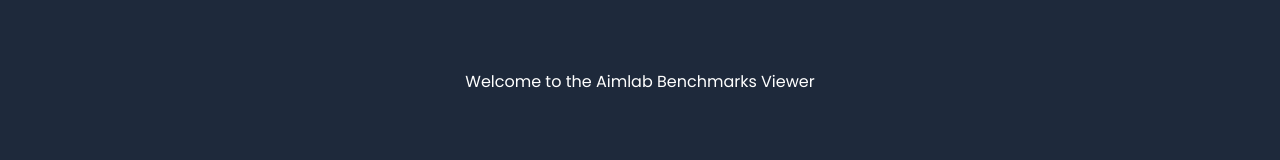
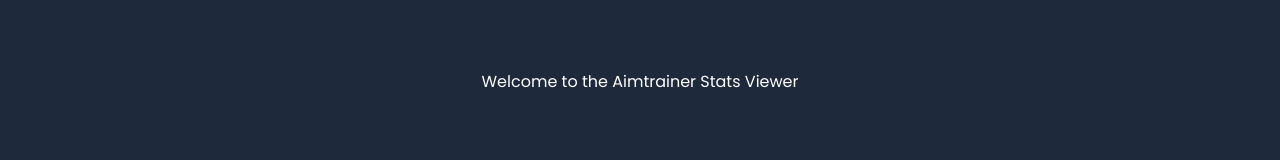
Before and after one commit to yohannesakd/aimlab-benchmarks-viewer, a Vue app: page /home in a window 1280 px wide. Shown: the part 340-500 px from the top of the page. Built offline with nearby package versions, Linux system fonts and the light colour scheme.

Commit message:
edit homepage text

```diff
--- a/src/pages/HomePage.vue
+++ b/src/pages/HomePage.vue
@@ -1,5 +1,5 @@
 <template>
   <section class="grid place-items-center h-80">
-    <h2>Welcome to the Aimlab Benchmarks Viewer</h2>
+    <h2>Welcome to the Aimtrainer Stats Viewer</h2>
   </section>
 </template>
```
